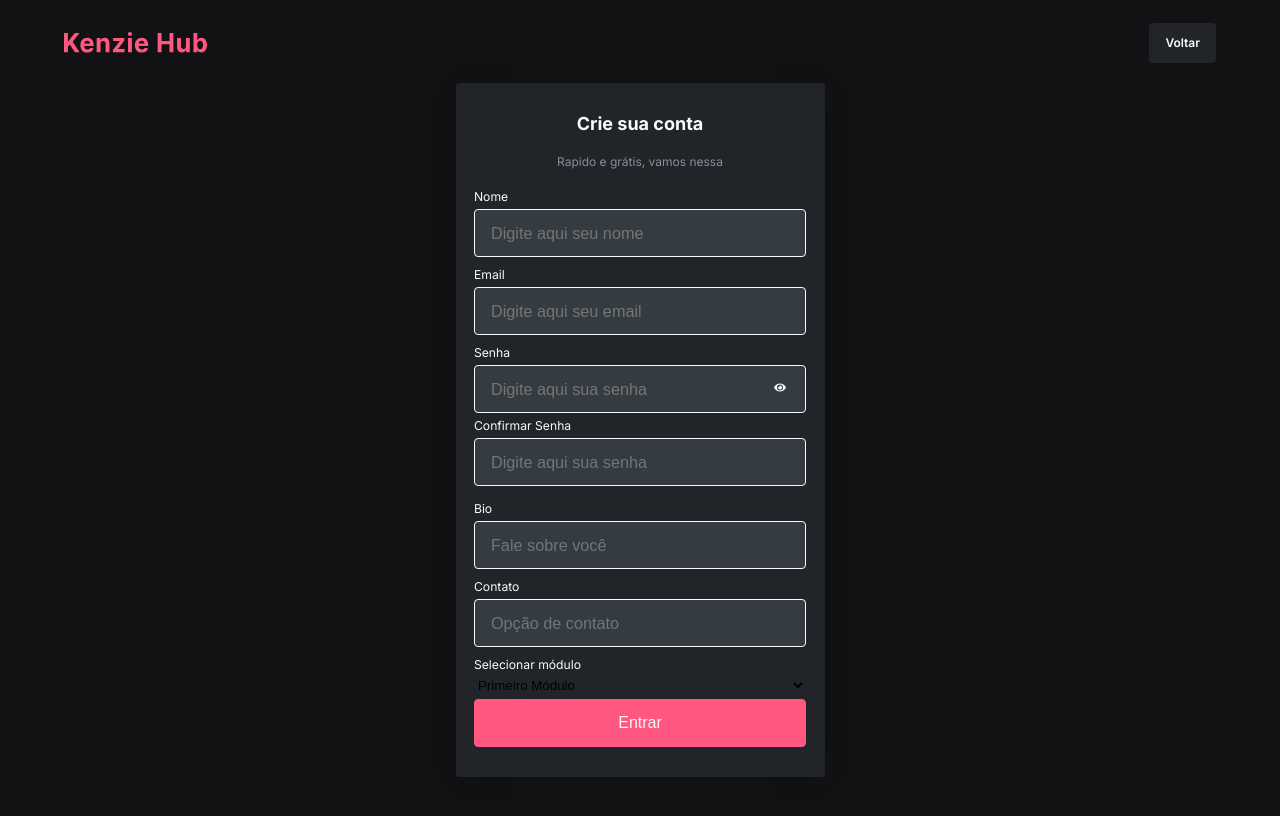
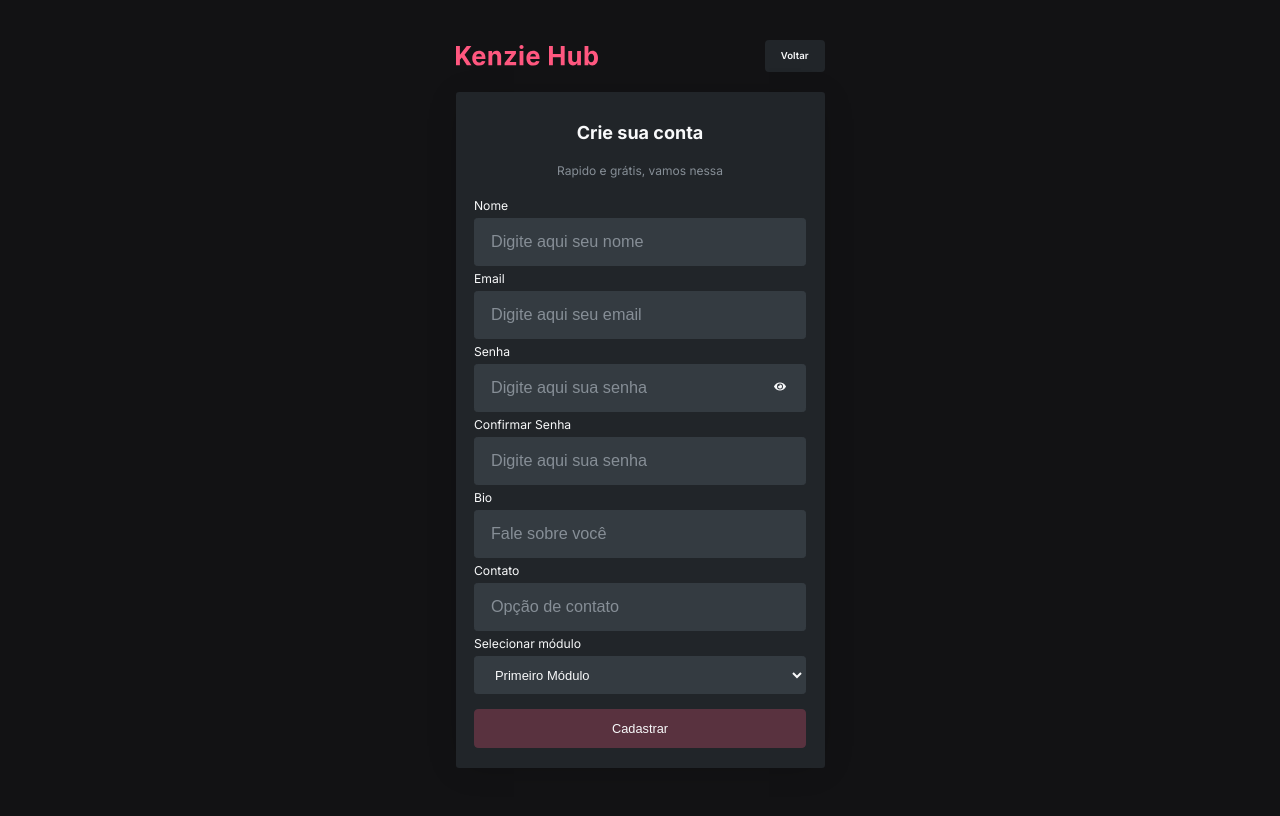
Before and after one commit to Kenzie-Academy-Brasil-Developers/react-entrega-kenzie-hub-lucassoaresol, a React (Vite) app: page /register in a window 1280 px wide. Shown: the top 816 px of the page. Built offline with nearby package versions, Linux system fonts and the light colour scheme.

Commit message:
perfect: application finaly

```diff
--- a/src/main.jsx
+++ b/src/main.jsx
@@ -1,15 +1,15 @@
 import React from 'react'
 import ReactDOM from 'react-dom/client'
 import App from './App'
-import { ToastContainer } from 'react-toastify'
 import 'react-toastify/dist/ReactToastify.css'
 import { BrowserRouter } from 'react-router-dom'
+import { ToastContainer } from 'react-toastify'
 
 ReactDOM.createRoot(document.getElementById('root')).render(
   <React.StrictMode>
     <BrowserRouter>
       <App />
-      <ToastContainer />
     </BrowserRouter>
+    <ToastContainer />
   </React.StrictMode>
 )
--- /dev/null
+++ b/src/pages/Home/Container/Loading/index.jsx
@@ -0,0 +1,25 @@
+import React from 'react';
+import { StyledContainer, StyledUser } from '../style';
+
+const Loading = ({ user }) => {
+  return (
+    <>
+      <StyledUser>
+        <StyledContainer position='user'>
+          <h1>Olá, {user.name}</h1>
+          <h2>{user.course_module}</h2>
+        </StyledContainer>
+      </StyledUser>
+      <main>
+        <StyledContainer>
+          <h3>Que pena! Estamos em desenvolvimento :(</h3>
+          <h4>
+            Nossa aplicação está em desenvolvimento, em breve teremos novidades
+          </h4>
+        </StyledContainer>
+      </main>
+    </>
+  );
+};
+
+export default Loading;
--- /dev/null
+++ b/src/pages/Home/Container/index.jsx
@@ -0,0 +1,49 @@
+import React, { useEffect, useState } from 'react';
+import { useNavigate } from 'react-router-dom';
+import logo from '../../../assets/logo.svg';
+import { StyledContainer, StyledContainerMain, StyledUser } from './style';
+import { api } from '../../../services/api';
+import Loading from './Loading';
+
+const Container = () => {
+  const id = localStorage.getItem('@IdKenzieHub');
+  const [loading, setLoading] = useState(false);
+  const [user, setUser] = useState({});
+  const navigate = useNavigate();
+  useEffect(() => {
+    const getUser = async () => {
+      try {
+        setLoading(true)
+        const response = await api.get(`/users/${id}`);
+        setUser(response.data);
+      } catch (error) {
+        console.log(error)
+      }
+      finally{
+        setLoading(false)
+      }
+    };
+    getUser();
+  }, []);
+  return (
+    <StyledContainerMain>
+      <header>
+        <StyledContainer position='header'>
+          <img src={logo} alt='Kenzie Hub' />
+          <button
+            onClick={() => {
+              localStorage.removeItem('@TokenKenzieHub');
+              navigate('/login');
+            }}
+          >
+            Sair
+          </button>
+        </StyledContainer>
+      </header>
+      {loading?<h1>Carregando...</h1>:<Loading user={user}/>}
+
+    </StyledContainerMain>
+  );
+};
+
+export default Container;
--- /dev/null
+++ b/src/pages/Home/Container/style.js
@@ -0,0 +1,136 @@
+import styled, { css } from 'styled-components';
+
+export const StyledContainerMain = styled.div`
+  width: 100vw;
+
+  display: flex;
+  flex-direction: column;
+  align-items: center;
+
+  header {
+    width: 100%;
+    height: 72px;
+
+    display: flex;
+    justify-content: center;
+
+    border-bottom: 1px solid var(--Color-grey-3);
+
+    img {
+      height: 14.63px;
+    }
+
+    button {
+      height: 32px;
+
+      display: inline-flex;
+      justify-content: center;
+      align-items: center;
+      padding: 0 16px;
+
+      background-color: var(--Color-grey-3);
+      border-radius: 4px;
+
+      font-weight: 600;
+      font-size: 12px;
+      color: var(--Color-grey-0);
+    }
+
+    @media (min-width: 768px) {
+      button {
+        transition: 0.3s;
+
+        &:hover {
+          background-color: var(--Color-grey-2);
+          border-color: var(--Color-grey-2);
+
+          transition: 0.3s;
+        }
+      }
+    }
+  }
+
+  main {
+    width: 100%;
+
+    display: flex;
+    justify-content: center;
+    margin-top: 30px;
+
+    h3 {
+      font-weight: 700;
+      font-size: 18px;
+    }
+
+    h4 {
+      font-weight: 400;
+      font-size: 16px;
+    }
+  }
+`;
+
+export const StyledContainer = styled.div`
+  width: 90%;
+  height: 100%;
+
+  @media (min-width: 768px) {
+    width: 60%;
+  }
+
+  display: flex;
+
+  ${({ position }) => {
+    switch (position) {
+      case 'header':
+        return css`
+          justify-content: space-between;
+          align-items: center;
+        `;
+
+      case 'user':
+        return css`
+          flex-direction: column;
+          justify-content: center;
+          gap: 10px;
+
+          @media (min-width: 768px) {
+            flex-direction: row;
+            align-items: center;
+            justify-content: space-between;
+          }
+        `;
+
+      default:
+        return css`
+          display: none;
+          @media (min-width: 768px) {
+            display: flex;
+            flex-direction: column;
+            justify-content: center;
+            gap: 20px;
+          }
+        `;
+    }
+  }}
+`;
+
+export const StyledUser = styled.section`
+  width: 100vw;
+  height: 130px;
+
+  display: flex;
+  justify-content: center;
+
+  border-bottom: 1px solid var(--Color-grey-3);
+
+  h1 {
+    font-weight: 700;
+    font-size: 18px;
+  }
+
+  h2 {
+    font-weight: 400;
+    font-size: 12px;
+    color: var(--Color-grey-1);
+  }
+`;
--- a/src/pages/Home/index.jsx
+++ b/src/pages/Home/index.jsx
@@ -1,18 +1,10 @@
-import React, { useState } from 'react'
-import { Navigate } from 'react-router-dom'
+import React, { useState } from 'react';
+import { Navigate } from 'react-router-dom';
+import Container from './Container';
 
 const Home = () => {
-  const [token, setToken] = useState(localStorage.getItem('@TokenKenzieHub'))
-  return (
-    <div>
-      {token?'Home':<Navigate to='/login' />}
-      <h1>Kenzie Hub</h1>
-      <button onClick={() => {
-        localStorage.removeItem('@TokenKenzieHub')
-        setToken(null)
-      }}>Sair</button>
-    </div>
-  )
-}
+  const token = localStorage.getItem('@TokenKenzieHub');
+  return <div>{token ? <Container /> : <Navigate to='/login' />}</div>;
+};
 
-export default Home
+export default Home;
--- a/src/pages/Login/style.js
+++ b/src/pages/Login/style.js
@@ -36,7 +36,7 @@ export const StyledSection = styled.section`
 
   h2 {
     font-weight: 700;
-    font-size: 14.439px;
+    font-size: 14.44px;
   }
   @media (min-width: 768px) {
     h2 {
@@ -50,15 +50,23 @@ export const StyledSection = styled.section`
     display: flex;
     flex-direction: column;
     gap: 5px;
+
+    p{
+      display: inline-flex;
+      align-items: center;
+      justify-content: flex-end;
+      font-size: 10px;
+      color: var(--Color-primary);
+    }
   }
 
   label {
     font-weight: 400;
-    font-size: 9.772px;
+    font-size: 9.77px;
   }
   @media (min-width: 768px) {
     label {
-      font-size: 12.182px;
+      font-size: 12.18px;
     }
   }
 
@@ -73,26 +81,31 @@ export const StyledSection = styled.section`
     border-radius: 4px;
 
     font-weight: 400;
-    font-size: 13.0293px;
+    font-size: 13.03px;
     color: var(--Color-grey-0);
+
+    &::placeholder{
+      color: var(--Color-grey-1);
+    }
   }
   @media (min-width: 768px) {
     input {
       height: 48px;
 
-      font-size: 16.2426px;
+      font-size: 16.24px;
     }
   }
 
   button {
     height: 38.5px;
+    margin-top: 10px;
 
     background-color: var(--Color-primary);
     border: 1.2182px solid var(--Color-primary);
     border-radius: 4.06066px;
 
     font-weight: 500;
-    font-size: 12.8347px;
+    font-size: 12.83px;
     color: var(--Color-grey-0);
   }
   @media (min-width: 768px) {
@@ -100,6 +113,14 @@ export const StyledSection = styled.section`
       height: 48px;
 
       font-size: 16px;
+
+      transition: 0.3s;
+
+      &:hover{
+        background-color: var(--Color-primary-Focus);
+        border-color: var(--Color-primary-Focus);
+        transition: 0.3s;
+      }
     }
   }
 
@@ -137,12 +158,20 @@ export const StyledSection = styled.section`
     @media (min-width: 768px) {
       p {
         font-size: 12px;
+
+        transition: 0.3s;
+
+        &:hover{
+          color: var(--Color-grey-0);
+
+          transition: 0.3s;
+        }
       }
     }
 
     div {
       width: 100%;
-      height: 48px;
+      height: 38.5px;
 
       display: inline-flex;
       align-items: center;
@@ -158,7 +187,18 @@ export const StyledSection = styled.section`
     }
     @media (min-width: 768px) {
       div {
+        height: 48px;
+
         font-size: 16px;
+
+        transition: 0.3s;
+
+        &:hover{
+          background-color: var(--Color-grey-2);
+          border-color: var(--Color-grey-2);
+
+          transition: 0.3s;
+        }
       }
     }
   }
--- a/src/pages/Register/index.jsx
+++ b/src/pages/Register/index.jsx
@@ -4,9 +4,11 @@ import { yupResolver } from '@hookform/resolvers/yup';
 import * as yup from 'yup';
 import { Link, useNavigate } from 'react-router-dom';
 import { FaEye, FaEyeSlash } from 'react-icons/fa';
+import { IoMdInformationCircle } from 'react-icons/io';
 import { api } from '../../services/api';
 import { StyledRegister, StyledSection } from './style';
 import logo from '../../assets/logo.svg';
+import { toast } from 'react-toastify';
 
 const schema = yup.object({
   name: yup.string().required('Nome é obrigatório'),
@@ -39,13 +41,23 @@ const Register = () => {
     resolver: yupResolver(schema),
   });
   const postApi = async (data) => {
-    const response = await api.post('users', data);
+    try {
+      await api.post('users', data);
+      toast.success('Conta criada com sucesso!',{
+        autoClose: 3000,
+      })
       navigate('/login');
+    } catch (error) {
+      toast.error('O e-mail já existe', {
+        autoClose: 3000,
+      });
+    }
   };
   return (
     <StyledRegister>
+      <div className='container'>
         <header>
-        <img src={logo} alt="Kenzie Hub" />
+          <img src={logo} alt='Kenzie Hub' />
           <Link to='../login'>Voltar</Link>
         </header>
         <StyledSection>
@@ -59,7 +71,12 @@ const Register = () => {
               placeholder='Digite aqui seu nome'
               {...register('name')}
             />
-          <p>{errors.name?.message}</p>
+            {errors.name && (
+              <p>
+                {errors.name.message}
+                <IoMdInformationCircle />
+              </p>
+            )}
             <label htmlFor='email'>Email</label>
             <input
               id='email'
@@ -67,7 +84,12 @@ const Register = () => {
               placeholder='Digite aqui seu email'
               {...register('email')}
             />
-          <p>{errors.email?.message}</p>
+            {errors.email && (
+              <p>
+                {errors.email.message}
+                <IoMdInformationCircle />
+              </p>
+            )}
             <label htmlFor='password'>Senha</label>
             {isView ? (
               <>
@@ -112,8 +134,18 @@ const Register = () => {
                 />
               </>
             )}
-          <p>{errors.password?.message}</p>
-          <p>{errors.confirmPassword?.message}</p>
+            {errors.password && (
+              <p>
+                {errors.password.message}
+                <IoMdInformationCircle />
+              </p>
+            )}
+            {errors.confirmPassword && (
+              <p>
+                {errors.confirmPassword.message}
+                <IoMdInformationCircle />
+              </p>
+            )}
             <label htmlFor='bio'>Bio</label>
             <input
               id='bio'
@@ -121,7 +153,12 @@ const Register = () => {
               placeholder='Fale sobre você'
               {...register('bio')}
             />
-          <p>{errors.bio?.message}</p>
+            {errors.bio && (
+              <p>
+                {errors.bio.message}
+                <IoMdInformationCircle />
+              </p>
+            )}
             <label htmlFor='contact'>Contato</label>
             <input
               id='contact'
@@ -129,16 +166,22 @@ const Register = () => {
               placeholder='Opção de contato'
               {...register('contact')}
             />
-          <p>{errors.contact?.message}</p>
+            {errors.contact && (
+              <p>
+                {errors.contact.message}
+                <IoMdInformationCircle />
+              </p>
+            )}
             <label htmlFor='course_module'>Selecionar módulo</label>
             <select id='course_module' {...register('course_module')}>
               <option value='Primeiro Módulo'>Primeiro Módulo</option>
               <option value='Segundo Módulo'>Segundo Módulo</option>
               <option value='Terceiro Módulo'>Terceiro Módulo</option>
             </select>
-          <button type='submit'>Entrar</button>
+            <button type='submit'>Cadastrar</button>
           </form>
         </StyledSection>
+      </div>
     </StyledRegister>
   );
 };
--- a/src/pages/Register/style.js
+++ b/src/pages/Register/style.js
@@ -1,18 +1,23 @@
 import styled from 'styled-components';
 
 export const StyledRegister = styled.div`
-  width: 100vw;
-  height: 100vh;
+  display: flex;
+  justify-content: center;
 
-  display: flex;
-  flex-direction: column;
-  justify-content: center;
-  align-items: center;
-  gap: 20px;
+  .container {
+    width: 90%;
+    max-width: 369px;
+
+    display: flex;
+    flex-direction: column;
+    justify-content: center;
+    align-items: center;
+    gap: 20px;
+    padding: 40px 0;
+  }
 
   header {
-    width: 90%;
-
+    width: 100%;
     display: flex;
     justify-content: space-between;
     align-items: center;
@@ -47,26 +52,34 @@ export const StyledRegister = styled.div`
         height: 40.11px;
 
         font-size: 12px;
+
+        transition: 0.3s;
+
+        &:hover {
+          background-color: var(--Color-grey-2);
+
+          transition: 0.3s;
+        }
       }
     }
   }
 `;
 
 export const StyledSection = styled.section`
-  width: 90%;
-  max-width: 369px;
+  width: 100%;
 
   display: flex;
   flex-direction: column;
   align-items: center;
   gap: 20px;
-  padding: 30px 0;
+  padding: 20px 0;
 
   background-color: var(--Color-grey-3);
   box-shadow: 0px 3.20867px 32.0867px -8.02168px rgba(0, 0, 0, 0.25);
   border-radius: 3.20867px;
 
   h2 {
+    margin-top: 10px;
     font-weight: 700;
     font-size: 14.39px;
   }
@@ -78,7 +91,7 @@ export const StyledSection = styled.section`
 
   h3 {
     font-weight: 400;
-    font-size: 9.59437px;
+    font-size: 9.59px;
     color: var(--Color-grey-1);
   }
   @media (min-width: 768px) {
@@ -93,6 +106,14 @@ export const StyledSection = styled.section`
     display: flex;
     flex-direction: column;
     gap: 5px;
+
+    p {
+      display: inline-flex;
+      align-items: center;
+      justify-content: flex-end;
+      font-size: 10px;
+      color: var(--Color-primary);
+    }
   }
 
   label {
@@ -105,19 +126,24 @@ export const StyledSection = styled.section`
     }
   }
 
-  input {
+  input,
+  select {
     width: 100%;
-    height: 38.5px;
+    height: 38.38px;
 
     padding-left: 16px;
 
     background-color: var(--Color-grey-2);
-    border: 1.2182px solid var(--Color-grey-0);
-    border-radius: 4px;
+    border: 0.973988px solid var(--Color-grey-2);
+    border-radius: 3.19812px;
 
     font-weight: 400;
-    font-size: 13.0293px;
+    font-size: 12.99px;
     color: var(--Color-grey-0);
+
+    &::placeholder {
+      color: var(--Color-grey-1);
+    }
   }
   @media (min-width: 768px) {
     input {
@@ -128,14 +154,16 @@ export const StyledSection = styled.section`
   }
 
   button {
-    height: 38.5px;
+    height: 38.38px;
 
-    background-color: var(--Color-primary);
-    border: 1.2182px solid var(--Color-primary);
+    margin-top: 10px;
+
+    background-color: var(--Color-primary-Negative);
+    border: 1.2182px solid var(--Color-primary-Negative);
     border-radius: 4.06066px;
 
     font-weight: 500;
-    font-size: 12.8347px;
+    font-size: 12.79px;
     color: var(--Color-grey-0);
   }
   @media (min-width: 768px) {
@@ -143,6 +171,15 @@ export const StyledSection = styled.section`
       height: 48px;
 
       font-size: 16px;
+
+      transition: 0.3s;
+
+      &:hover {
+        background-color: var(--Color-primary);
+        border-color: var(--Color-primary);
+
+        transition: 0.3s;
+      }
     }
   }
 
--- a/src/styles/global.js
+++ b/src/styles/global.js
@@ -34,5 +34,6 @@ export default createGlobalStyle`
         display: inline-flex;
         align-items: center;
         justify-content: center;
+        cursor: pointer;
     }
 `;
```
Also changed, not shown: src/pages/Login/index.jsx (+30 -8 lines). Lines whose indentation alone changed are shown as unchanged.
